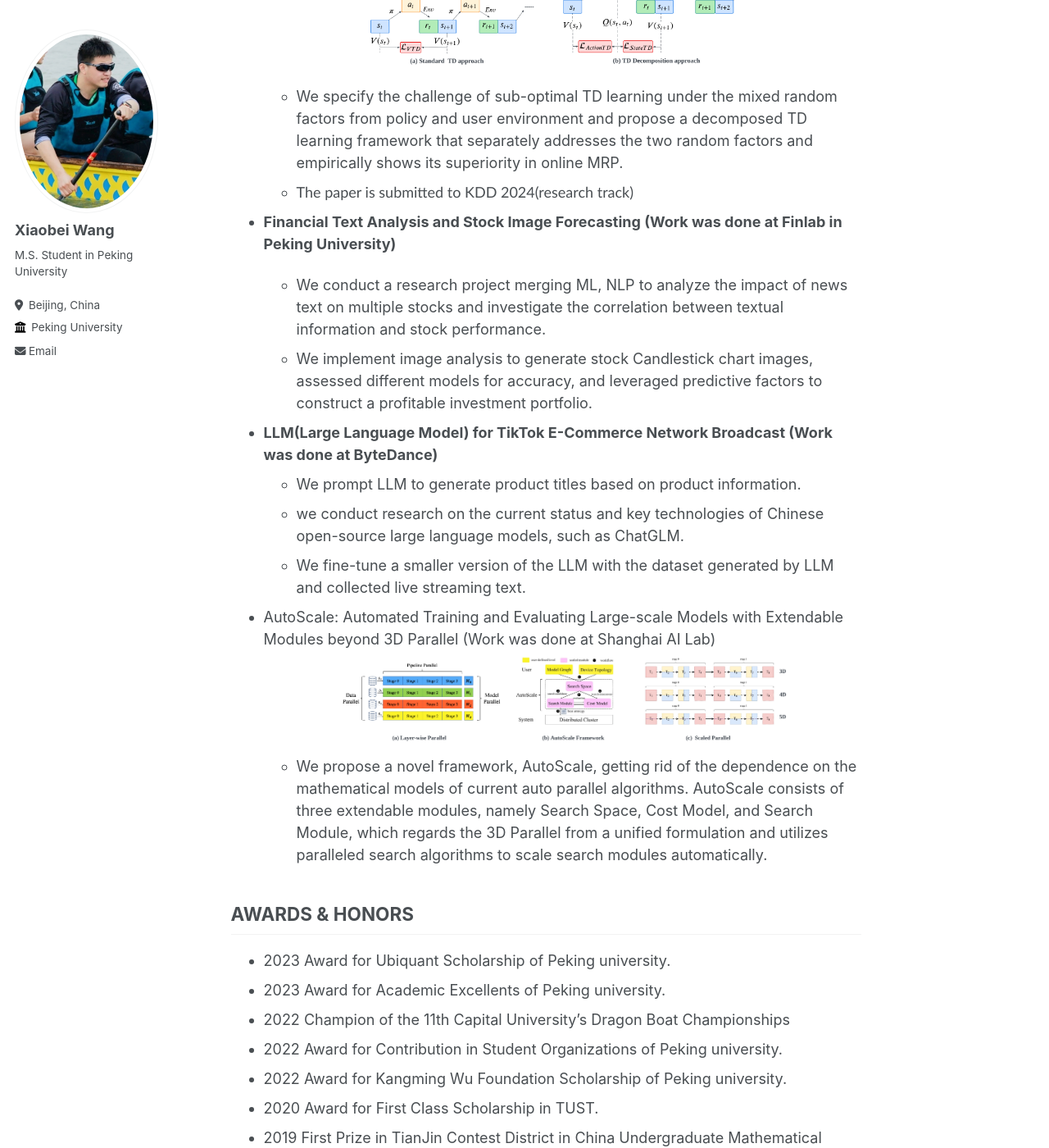
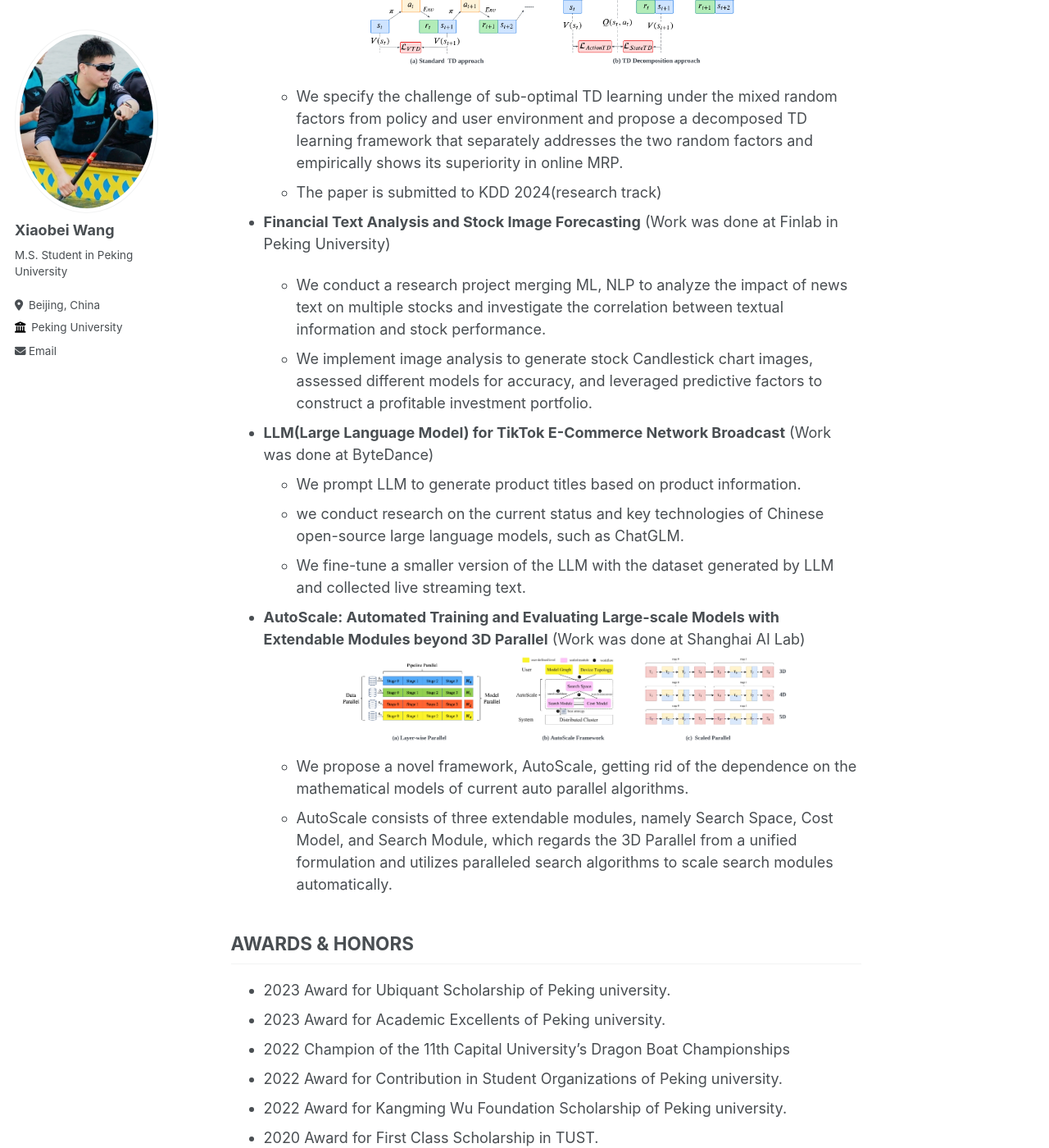
Before and after one commit to wangxiaobei822/wangxiaobei822.github.io, a Jekyll site: the page built from _pages/about.md, in a window 1280 px wide and 1400 px high, scrolled down 1901 px. Shown: the whole window at 82% size. Built offline with Jekyll 4.4.1, drawn with Linux system fonts in a browser that asks for light colours.

Commit message:
Update about.md

```diff
--- a/_pages/about.md
+++ b/_pages/about.md
@@ -60,7 +60,7 @@ Projects
 - **[Future Impact Decomposition in Request-level Recommendations](https://arxiv.org/abs/2401.16108)** (Work was done at Kuaishou Technology)<br>
   ![](../images/item.png)
   - We specify the challenge of inconsistency between users' item-wise view and the recommender system's list-wise view. To solve the challenges mentioned above, we propose an item-decomposed advantage actor-critic framework and verify its superiority on multiple public datasets and an online A/B test.<br>
-  - <span style="font-family: Calibri">The paper is submitted to KDD 2024(Ads track)</span>
+  - The paper is submitted to KDD 2024(Ads track)
 
 
 
@@ -68,14 +68,14 @@ Projects
 - **Value Function Decomposition in Markov Recommendation Process** (Work was done at Kuaishou Technology)<br>
   ![](../images/TD.png)
   - We specify the challenge of sub-optimal TD learning under the mixed random factors from policy and user environment and propose a decomposed TD learning framework that separately addresses the two random factors and empirically shows its superiority in online MRP. <br>
-  - <span style="font-family: Calibri">The paper is submitted to KDD 2024(research track)</span>
+  - The paper is submitted to KDD 2024(research track)
 
-- **Financial Text Analysis and Stock Image Forecasting (Work was done at Finlab in Peking University)**<br>
+- **Financial Text Analysis and Stock Image Forecasting** (Work was done at Finlab in Peking University)<br>
 
   - We conduct a research project merging ML, NLP to analyze the impact of news text on multiple stocks and investigate the correlation between textual information and stock performance.
   - We implement image analysis to generate stock Candlestick chart images, assessed different models for accuracy, and leveraged predictive factors to construct a profitable investment portfolio.
 
-- **LLM(Large Language Model) for TikTok E-Commerce Network Broadcast (Work was done at ByteDance)**<br>
+- **LLM(Large Language Model) for TikTok E-Commerce Network Broadcast** (Work was done at ByteDance)<br>
   - We prompt LLM to generate product titles based on product information.
   - we conduct research on the current status and key technologies of Chinese open-source large language models, such as ChatGLM.
   - We fine-tune a smaller version of the LLM with the dataset generated by LLM and collected live streaming text.
@@ -84,9 +84,10 @@ Projects
 
 
 
-- AutoScale: Automated Training and Evaluating Large-scale Models with Extendable Modules beyond 3D Parallel (Work was done at Shanghai AI Lab)<br>
+- **AutoScale: Automated Training and Evaluating Large-scale Models with Extendable Modules beyond 3D Parallel** (Work was done at Shanghai AI Lab)<br>
 ![](../images/AutoScale.png)
-  - We propose a novel framework, AutoScale, getting rid of the dependence on the mathematical models of current auto parallel algorithms. AutoScale consists of three extendable modules, namely Search Space, Cost Model, and Search Module, which regards the 3D Parallel from a unified formulation and utilizes paralleled search algorithms to scale search modules automatically.
+  - We propose a novel framework, AutoScale, getting rid of the dependence on the mathematical models of current auto parallel algorithms.
+  - AutoScale consists of three extendable modules, namely Search Space, Cost Model, and Search Module, which regards the 3D Parallel from a unified formulation and utilizes paralleled search algorithms to scale search modules automatically.
 
 
 
```
